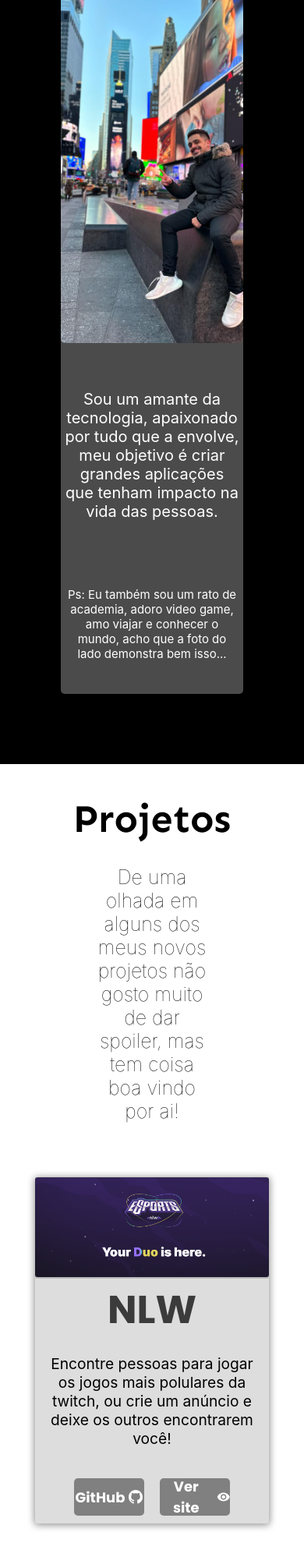
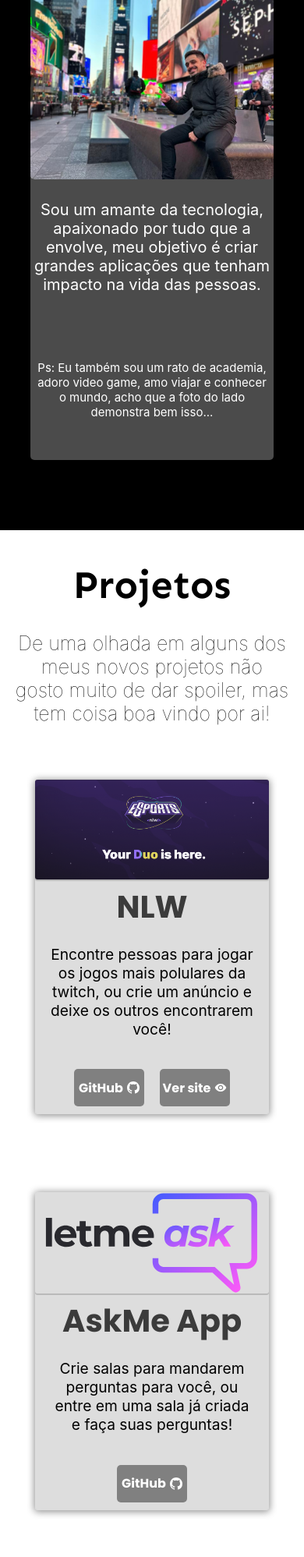
Before and after one commit to FeMoreira07/MyWebSite, a React (Create React App) app: page / in a window 390 px wide. Shown: the part 898-2895 px from the top of the page at 78% size. Built offline with nearby package versions, Linux system fonts and the light colour scheme.

Commit message:
Fix: Animation just once, responsive div on mobile

```diff
--- a/src/components/AboutMe/index.tsx
+++ b/src/components/AboutMe/index.tsx
@@ -6,7 +6,7 @@ function AboutMe() {
     <div className="AboutMeContainer">
       <h1>Sobre Mim</h1>
       <div className="Main">
-        <div className="AboutMePicture"/>
+        <div className="AboutMePicture" />
         <motion.div className="AboutMeText">
           <motion.h1
             initial={{ y: -50 }}
@@ -16,6 +16,7 @@ function AboutMe() {
               delay: 1,
               ease: [0, 0.71, 0.2, 1.01],
             }}
+            viewport={{ once: true }}
           >
             Quem sou eu?
           </motion.h1>
@@ -27,6 +28,7 @@ function AboutMe() {
               delay: 1.7,
               ease: [0, 0.71, 0.2, 1.01],
             }}
+            viewport={{ once: true }}
           >
             Sou um amante da tecnologia, apaixonado por tudo que a envolve, meu
             objetivo é criar grandes aplicações que tenham impacto na vida das
@@ -41,6 +43,7 @@ function AboutMe() {
               delay: 3,
               ease: [0, 0.71, 0.2, 1.01],
             }}
+            viewport={{ once: true }}
           >
             Ps: Eu também sou um rato de academia, adoro video game, amo viajar
             e conhecer o mundo, acho que a foto do lado demonstra bem isso...
--- a/src/components/AboutMe/styles.scss
+++ b/src/components/AboutMe/styles.scss
@@ -31,7 +31,8 @@
     @media (max-width: 900px) {
       display: flex;
       flex-direction: column;
-      height: 900px;
+      height: 600px;
+      width: 80%;
     }
 
     .AboutMePicture {
@@ -43,7 +44,7 @@
       width: 50%;
 
       @media (max-width: 900px) {
-        height: 50%;
+        height: 40%;
         width: 100%;
       }
     }
@@ -59,6 +60,8 @@
       @media (max-width: 900px) {
         width: 100%;
         gap: 60px;
+        height: 30%;
+        margin-top: 70px;
       }
 
       h1 {
--- a/src/components/Projects/SliderProjects/Project/project.scss
+++ b/src/components/Projects/SliderProjects/Project/project.scss
@@ -25,6 +25,10 @@
       font-family: Poppins;
       color: rgb(59, 59, 59);
       margin-top: -5px;
+
+      @media (max-width: 500px){
+        font-size: 40px;
+      }
     }
     p {
       text-align: center;
@@ -55,6 +59,10 @@
         margin-top: 20px;
         margin-bottom: 10px;
         cursor: pointer;
+
+        @media (max-width: 500px){
+          font-size: medium;
+        }
       }
     }
   }
--- a/src/components/Projects/SliderProjects/Project/project.tsx
+++ b/src/components/Projects/SliderProjects/Project/project.tsx
@@ -31,6 +31,7 @@ export function Project({
         delay: animationTimer,
         ease: [0, 0.71, 0.2, 1.01],
       }}
+      viewport={{ once: true }}
     >
       <img src={image} alt="" className="imageSection"></img>
       <div className="descriptionSection">
--- a/src/components/Projects/index.tsx
+++ b/src/components/Projects/index.tsx
@@ -12,17 +12,19 @@ function Projects() {
           <motion.p
             initial={{ opacity: 0, scale: 0.5 }}
             whileInView={{ opacity: 1, scale: 1 }}
+            exit={{ opacity: 1, scale: 1 }}
             transition={{
               duration: 0.8,
               delay: 1,
               ease: [0, 0.71, 0.2, 1.01],
             }}
+            viewport={{ once: true }}
           >
             De uma olhada em alguns dos meus novos projetos não gosto muito de
             dar spoiler, mas tem coisa boa vindo por ai!
           </motion.p>
         </main>
-        <SliderProjects/>
+        <SliderProjects />
       </div>
     </>
   );
--- a/src/components/Projects/styles.scss
+++ b/src/components/Projects/styles.scss
@@ -28,6 +28,10 @@
       font-weight: lighter;
       width: 40%;
       text-align: center;
+
+      @media(max-width: 500px){
+        width: 90%;
+      }
     }
   }
 }
--- a/src/components/Skills/index.tsx
+++ b/src/components/Skills/index.tsx
@@ -22,6 +22,7 @@ export function Skills() {
           delay: 1,
           ease: [0, 0.71, 0.2, 1.01],
         }}
+        viewport={{ once: true }}
       >
         <h1>Técnologias aprendidas</h1>
         <p>
@@ -38,6 +39,7 @@ export function Skills() {
             delay: 1.5,
             ease: [0, 0.71, 0.2, 1.01],
           }}
+          viewport={{ once: true }}
         >
           <SiReact className="ReactSvg" />
           <h1>React</h1>
@@ -50,6 +52,7 @@ export function Skills() {
             delay: 1.5,
             ease: [0, 0.71, 0.2, 1.01],
           }}
+          viewport={{ once: true }}
         >
           <SiTypescript className="TypeScriptSvg" />
           <h1>TypeScript</h1>
@@ -62,6 +65,7 @@ export function Skills() {
             delay: 1.5,
             ease: [0, 0.71, 0.2, 1.01],
           }}
+          viewport={{ once: true }}
         >
           <SiJavascript className="JavaScriptSvg" />
           <h1>JavaScript</h1>
@@ -74,6 +78,7 @@ export function Skills() {
             delay: 1.5,
             ease: [0, 0.71, 0.2, 1.01],
           }}
+          viewport={{ once: true }}
         >
           <FaNodeJs className="NodeJsSvg" />
           <h1>NodeJs</h1>
@@ -86,6 +91,7 @@ export function Skills() {
             delay: 1.5,
             ease: [0, 0.71, 0.2, 1.01],
           }}
+          viewport={{ once: true }}
         >
           <SiHtml5 className="HtmlSvg" />
           <h1>HTML</h1>
@@ -98,6 +104,7 @@ export function Skills() {
             delay: 1.5,
             ease: [0, 0.71, 0.2, 1.01],
           }}
+          viewport={{ once: true }}
         >
           <SiCss3 className="CssSvg" />
           <h1>CSS</h1>
--- a/src/components/WorkExperience/index.tsx
+++ b/src/components/WorkExperience/index.tsx
@@ -13,8 +13,9 @@ export function WorkExperience() {
           delay: 1,
           ease: [0, 0.71, 0.2, 1.01],
         }}
+        viewport={{ once: true }}
       >
-        Empresas para quais já trabalhei e fiz projetos no passado
+        Empresas para as quais já trabalhei e fiz projetos no passado
       </motion.p>
       <div className="DescriptionContainer">
         <motion.div
@@ -26,6 +27,7 @@ export function WorkExperience() {
             delay: 1,
             ease: [0, 0.71, 0.2, 1.01],
           }}
+          viewport={{ once: true }}
         >
           <h1>01</h1>
           <h2>
@@ -47,6 +49,7 @@ export function WorkExperience() {
             delay: 1.3,
             ease: [0, 0.71, 0.2, 1.01],
           }}
+          viewport={{ once: true }}
         >
           <h1>02</h1>
           <h2>
@@ -67,6 +70,7 @@ export function WorkExperience() {
             delay: 1.6,
             ease: [0, 0.71, 0.2, 1.01],
           }}
+          viewport={{ once: true }}
         >
           <h1>03</h1>
           <h2>
```
